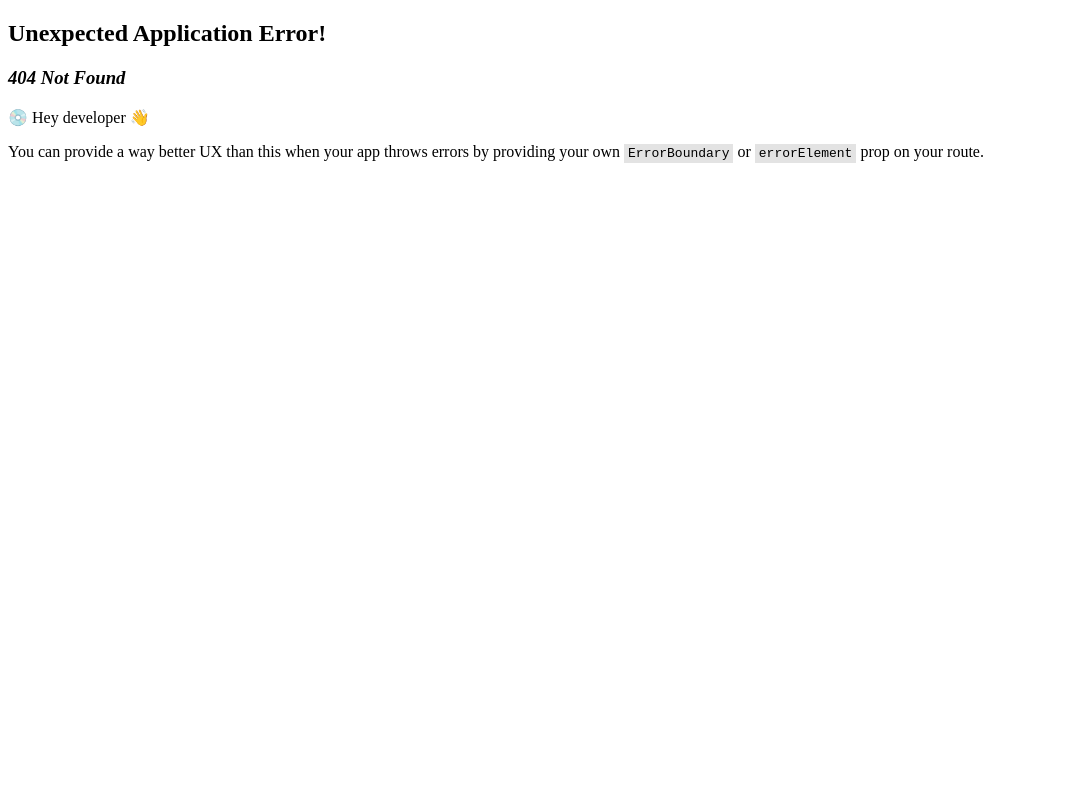
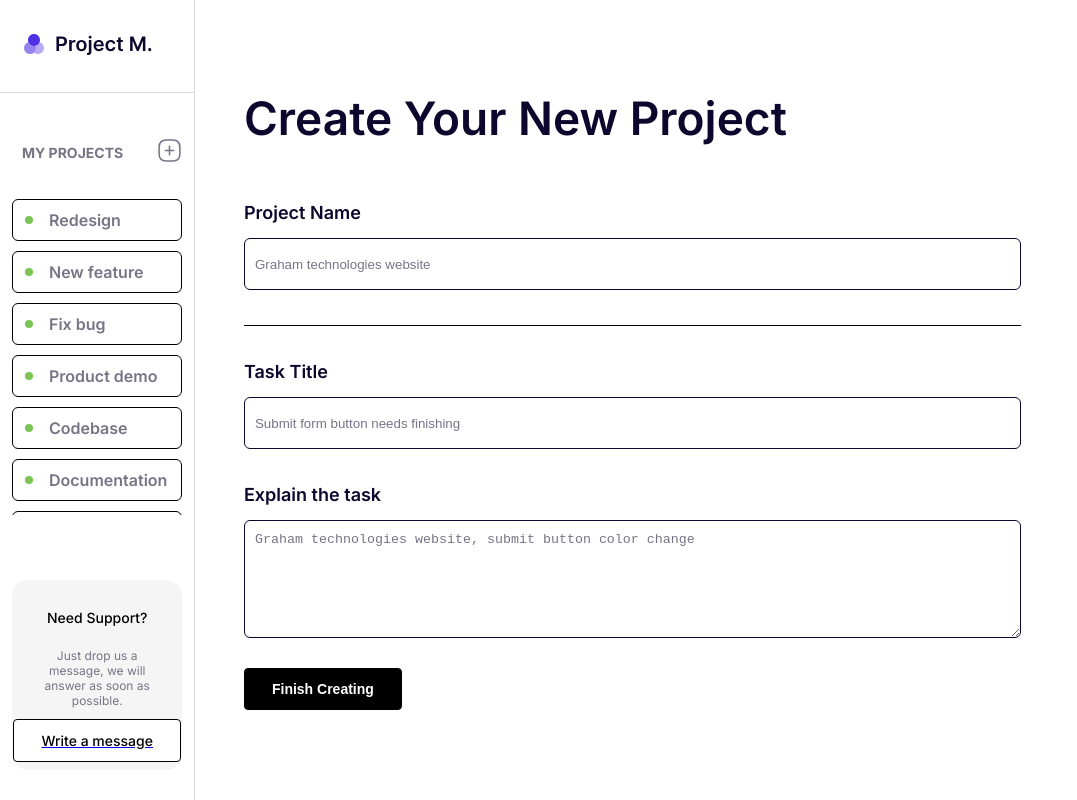
Before and after one commit to filipristeski23/Project_Tasks, a React (Vite) app: page /createtask in a window 1280 px wide. Before the commit this address had no page. Shown: the whole page, without its empty margins (0-1077 px from the left). Built offline with nearby package versions, Linux system fonts and the light colour scheme.

Commit message:
Finished working on the NewTask component, the components which takes input for the project name and first task

```diff
--- a/src/App.jsx
+++ b/src/App.jsx
@@ -5,6 +5,7 @@ import SideMenuContainer from "./containers/SideMenuContainer";
 import { createBrowserRouter, RouterProvider } from "react-router-dom";
 import ContactForm from "./components/ContactForm";
 import MainContentSection from "./components/MainContentSection";
+import NewTask from "./components/NewTask";
 
 const Div = styled.div`
   display: flex;
@@ -30,6 +31,11 @@ const router = createBrowserRouter([
         path: "contact",
         element: <ContactForm />,
       },
+
+      {
+        path: "createtask",
+        element: <NewTask />,
+      },
     ],
   },
 ]);
--- /dev/null
+++ b/src/components/NewTask.jsx
@@ -0,0 +1,130 @@
+import styled from "styled-components";
+
+const Div = styled.div`
+  width: 100%;
+  padding-left: 3.031rem;
+`;
+
+const Input = styled.input`
+  border-radius: 0.375rem;
+  padding: 0.313rem 0.313rem 0.313rem 0.626rem;
+  border: 0.5px solid #0d062d;
+  height: 2.5rem;
+
+  &::placeholder {
+    color: #787486;
+  }
+`;
+
+const Div2 = styled.div`
+  display: flex;
+  flex-direction: column;
+  gap: 20px;
+  width: 100%;
+  padding-top: 15px;
+`;
+const Div3 = styled.div`
+  display: flex;
+  flex-direction: column;
+  width: 100%;
+`;
+
+const Textarea = styled.textarea`
+  padding: 0.626rem 0.313rem 0.313rem 0.626rem;
+  border-radius: 0.375rem;
+  border: 0.5px solid #0d062d;
+  height: 6.25rem;
+
+  &::placeholder {
+    color: #787486;
+  }
+`;
+
+const Label = styled.label`
+  padding: 15px 0 15px 0px;
+  font-size: 1.125rem;
+  color: #0d062d;
+  font-weight: 600;
+`;
+
+const H2 = styled.h2`
+  margin: 0;
+  font-size: 2.875rem;
+  font-weight: 600;
+  color: #0d062d;
+  padding-bottom: 1.625rem;
+`;
+
+const Form = styled.form`
+  width: 75%;
+`;
+
+const Button = styled.button`
+  background-color: black;
+  border-radius: 0.25rem;
+  text-decoration: none;
+  color: white;
+  font-weight: 600;
+  margin-top: 1.875rem;
+  font-size: 0.875rem;
+  padding: 0.75rem 1.688rem;
+  border: 1px solid black;
+  cursor: pointer;
+`;
+
+const H3 = styled.h3`
+  margin: 0;
+  padding: 0;
+  color: green;
+  font-weight: 500;
+  font-size: 1rem;
+`;
+
+const DivLine = styled.div`
+  background-color: #5030e5;
+  width: 100%;
+  height: 1px;
+  background-color: black;
+  margin-top: 20px;
+`;
+
+function NewTask() {
+  return (
+    <Div>
+      <H2>Create Your New Project</H2>
+      <Form>
+        <Div2>
+          <Div3>
+            <Label>Project Name</Label>
+            <Input
+              type="text"
+              name="name"
+              placeholder="Graham technologies website "
+            />
+          </Div3>
+        </Div2>
+        <Div2>
+          <DivLine></DivLine>
+          <Div3>
+            <Label>Task Title</Label>
+            <Input
+              type="text"
+              name="name"
+              placeholder="Submit form button needs finishing"
+            />
+          </Div3>
+          <Div3>
+            <Label>Explain the task</Label>
+            <Textarea
+              name="paragraph"
+              placeholder="Graham technologies website, submit button color change "
+            />
+          </Div3>
+        </Div2>
+        <Button type="submit">Finish Creating</Button>
+      </Form>
+    </Div>
+  );
+}
+
+export default NewTask;
--- a/src/components/TaskList.jsx
+++ b/src/components/TaskList.jsx
@@ -1,6 +1,7 @@
 import styled from "styled-components";
 import TaskData from "../TaskData.json";
 import EachTask from "./EachTask";
+import { Link } from "react-router-dom";
 
 const Div = styled.div`
   display: flex;
@@ -50,9 +51,11 @@ function TaskList() {
     <Div>
       <Div2>
         <H4>MY PROJECTS</H4>
-        <a href="www.google.com">
-          <Img src="./public/add-square.svg" alt="Add square"></Img>
-        </a>
+        <Link to="createtask">
+          <a href="www.google.com">
+            <Img src="./public/add-square.svg" alt="Add square"></Img>
+          </a>
+        </Link>
       </Div2>
       <Div3>
         {TaskData.map((eachtask) => (
```
